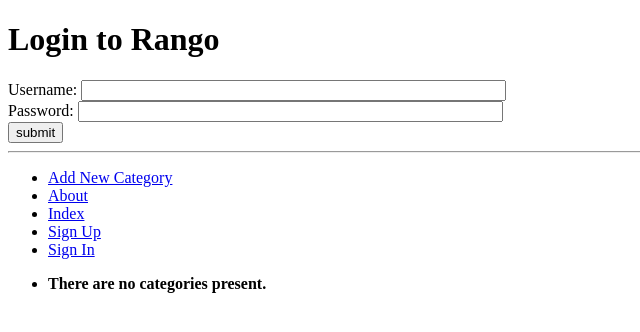
After one commit to CutePandaSh/TangoWithDjangoProject, a Django app: page /rango/login/ in a window 1280 px wide. The commit adds this page. Shown: the top 332 px of the page, without its empty margins (0-640 px from the left). Run offline with Django 3.2, Linux system fonts and the light colour scheme; data that the repository does not hold is empty; some libraries are stand-ins or nearby versions.

Commit message:
完成用户登录 章节9.8

```diff
--- a/rango/urls.py
+++ b/rango/urls.py
@@ -9,5 +9,6 @@ urlpatterns = [
     path('category/<str:category_name_slug>/', views.show_category, name='category'),
     path('add_category/', views.add_category, name='add_category'),
     path('category/<str:category_name_slug>/add_page/', views.add_page, name='add_page'),
-    path('register/', views.register, name='register')
+    path('register/', views.register, name='register'),
+    path('login/', views.user_login, name='login')
 ]
--- a/rango/views.py
+++ b/rango/views.py
@@ -12,11 +12,16 @@ Modified By: Dennis, Wangyi (denniswangyi@gmail.com>)
 Copyright 2018 - 2018 Dennis, Wangyi
 '''
 
+from django.contrib.auth import authenticate, login
+from django.urls import reverse
+from django.http import HttpResponse, HttpResponseRedirect
 from django.shortcuts import render
 from rango.models import Category, Page
 from rango.forms import CategoryForm, PageForm, UserForm, UserProfileForm
 
+
 def index(request):
+    print(request.user)
     category_list = Category.objects.order_by('-likes')[:5]
     page_list = Page.objects.order_by('-views')[:5]
     context_dict = {'categories': category_list, 'pages': page_list}
@@ -133,4 +138,22 @@ def register(request):
             'profile_form': profile_form,
             'registed': registed
         }
-)
+    )
+
+
+def user_login(request):
+    if request.method == 'POST':
+        username = request.POST.get('username')
+        password = request.POST.get('password')
+
+        user = authenticate(username=username, password=password)
+
+        if user:
+            if user.is_active:
+                login(request, user)
+                return HttpResponseRedirect(reverse('rango:index'))
+            return HttpResponse('Your Rango account is disabled.')
+        print("Invalid login detail: {0}, {1}".format(username, password))
+        return HttpResponse('Invalid login details supplied. ')
+    else:
+        return render(request, 'rango/login.html', {})
--- a/templates/rango/base.html
+++ b/templates/rango/base.html
@@ -28,6 +28,7 @@
                 <li><a href="{% url 'rango:about' %}">About</a></li>
                 <li><a href="{% url 'rango:index' %}">Index</a></li>
                 <li><a href="{% url 'rango:register' %}">Sign Up</a></li>
+                <li><a href="{% url 'rango:login' %}">Sign In</a></li>
             </ul>
         </div>
         <div>
--- a/templates/rango/index.html
+++ b/templates/rango/index.html
@@ -7,9 +7,11 @@
 
 {% block body_block%}
     <h1>Rango says...</h1>
-    <div>
+    {% if user.is_authenticated %}
+        hello {{ user.username }}
+    {% else %}
         hey there partner!
-    </div>
+    {% endif %}
     <div>
         <h2>Most Liked Categories</h2>
         {% if categories %}
--- /dev/null
+++ b/templates/rango/login.html
@@ -0,0 +1,18 @@
+{% extends 'rango/base.html' %}
+{% load staticfiles %}
+
+{% block title_block%}
+    Login
+{% endblock %}
+
+{% block body_block %}
+    <h1>Login to Rango</h1>
+    <form name='login_form' method="POST" action="{% url 'rango:login' %}">
+        {% csrf_token %}
+        Username: <input type="text" name="username" value="" size="50" />
+        <br />
+        Password: <input type="password" name="password" value="" size="50" />
+        <br />
+        <input type="submit" name="submit" value="submit" />
+    </form>
+{% endblock %}
```
